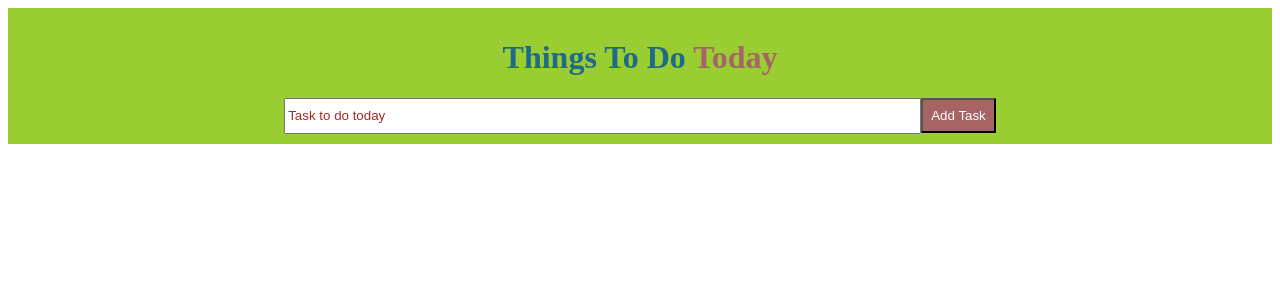
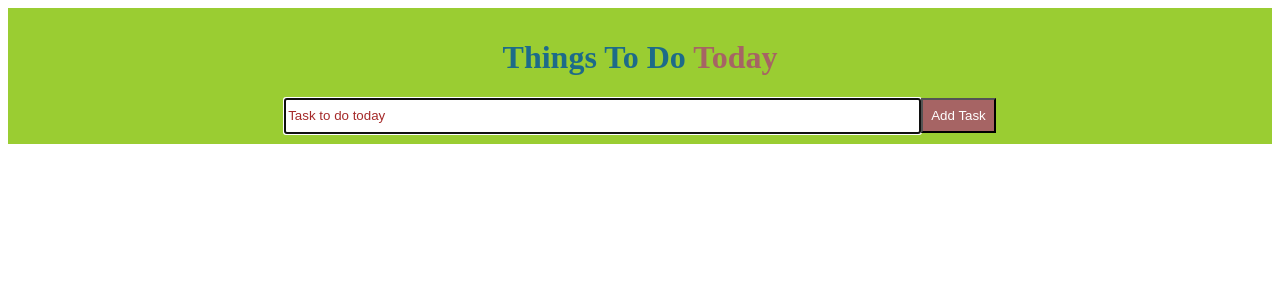
Before and after one commit to Esmondsmith/To-do-list, a React (Create React App) app: page / in a window 1280 px wide. Shown: the top 300 px of the page. Built offline with nearby package versions, Linux system fonts and the light colour scheme.

Commit message:
included the useRef and useEffect to create focus on the input field for edting

```diff
--- a/src/components/EditTodoForm.js
+++ b/src/components/EditTodoForm.js
@@ -1,4 +1,4 @@
-import React, {useState} from 'react'
+import React, {useState, useEffect, useRef} from 'react'
 import TodoForm from './TodoForm'
 
 const EditTodoForm = ({editTodo, task}) => {
@@ -11,9 +11,16 @@ const EditTodoForm = ({editTodo, task}) => {
     setValue ('')
   }
 
+  //For creating focus on the input fields for edit.
+  const inputFocus = useRef()
+  useEffect(() => {
+    inputFocus.current.focus()
+  })
+
+
   return (
     <form className='TodoForm' onSubmit={handleSubmit}>
-      <input type='text' placeholder='Update todays task' className='todo-input' value={value} onChange={(e) => setValue(e.target.value)}/>
+      <input type='text' placeholder='Update todays task' className='todo-input' value={value} onChange={(e) => setValue(e.target.value)} ref={inputFocus}/>
       <button type='submit' className='todo-btn'>Update</button>
     </form>
   )
--- a/src/components/TodoForm.js
+++ b/src/components/TodoForm.js
@@ -1,4 +1,4 @@
-import React, {useState} from 'react' //We import useState to be able to keep track of what the users entered in the input field
+import React, {useState, useEffect, useRef} from 'react' //We import useState to be able to keep track of what the users entered in the input field. while the useEffect and useRef here are used to make focu on the input field for new values and editing old values.
 
 const TodoForm = ({addTodo}) => {
 
@@ -10,15 +10,20 @@ const TodoForm = ({addTodo}) => {
       alert("please enter a task to do")
     } else {
       addTodo(value)
-    //This is used to clear the input field after the value entered is submitted
+    //setValue('') is used to clear the input field after the value entered is submitted
       setValue ('')
     }
   }
 
+  const enterRef = useRef()
+  useEffect(() => {
+    enterRef.current.focus()
+  })
+
   return (
     <form className='TodoForm' onSubmit={handleSubmit}>
       {/* To get the user input, we add the onChange event to the input field*/}
-      <input type='text' placeholder='Task to do today' className='todo-input' value={value} onChange={(e) => {setValue(e.target.value)}}/>
+      <input type='text' placeholder='Task to do today' className='todo-input' value={value} onChange={(e) => {setValue(e.target.value)}} ref={enterRef}/>
       <button type='submit' className='todo-btn'>Add Task</button>
     </form>
   )
```
